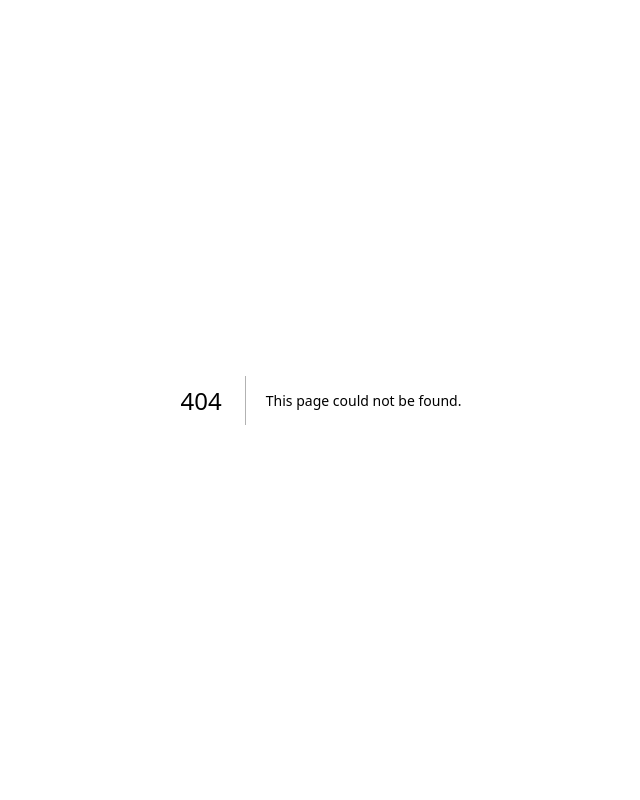
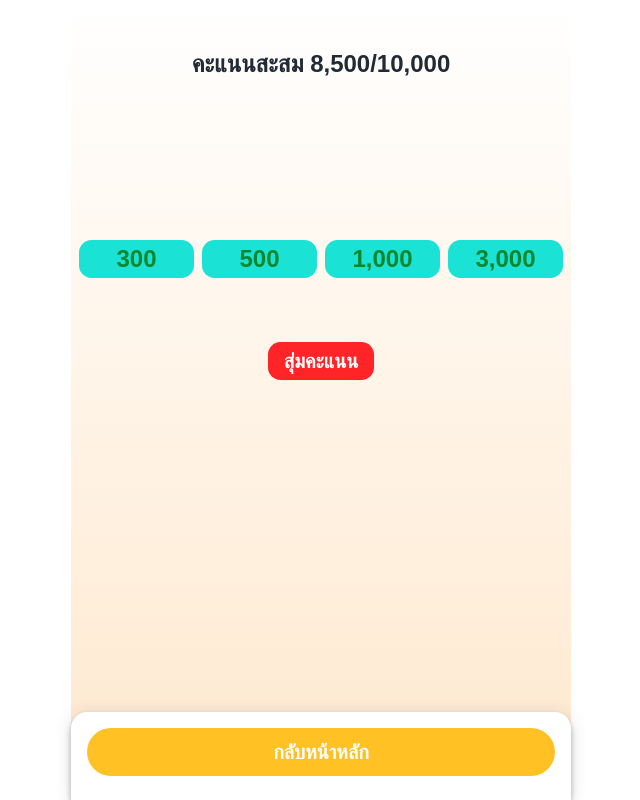
Before and after one commit to ekkaluckd/Test-Nextzy-PointCollectorGame, a Next.js app in the folder frontend/: page /game in a window 1280 px wide. Before the commit this address had no page. Shown: the whole page, without its empty margins (319-959 px from the left). Built offline with nearby package versions, Linux system fonts and the light colour scheme; a web font is replaced by a local one.

Commit message:
feat(frontend): build game page with elimination draw animation

```diff
--- /dev/null
+++ b/frontend/src/app/game/page.tsx
@@ -0,0 +1,14 @@
+import type { Metadata } from "next";
+import { GameScreen } from "@/features/game/GameScreen";
+
+export const metadata: Metadata = {
+  title: "เล่นเกม | เกมสะสมคะแนน Nextzy",
+};
+
+export default function GamePage() {
+  return (
+    <main className="mx-auto flex w-full max-w-[500px] flex-1 flex-col">
+      <GameScreen />
+    </main>
+  );
+}
--- /dev/null
+++ b/frontend/src/constants/game.ts
@@ -0,0 +1,4 @@
+export const SCORE_OPTIONS = [300, 500, 1000, 3000] as const;
+
+/** Delay between eliminating each chip during the draw animation. */
+export const ELIMINATION_STEP_MS = 500;
--- /dev/null
+++ b/frontend/src/features/game/GameScreen.tsx
@@ -0,0 +1,81 @@
+"use client";
+
+import { useCallback, useRef, useState } from "react";
+import Link from "next/link";
+import { Button } from "@/components/ui/Button";
+import { Modal } from "@/components/ui/Modal";
+import { StickyFooter } from "@/components/ui/StickyFooter";
+import { SCORE_OPTIONS } from "@/constants/game";
+import { formatNumber } from "@/lib/format";
+import { mockSummary } from "@/mocks/player";
+import { ScoreChip, type ChipState } from "./components/ScoreChip";
+import { useEliminationDraw } from "./useEliminationDraw";
+
+export function GameScreen() {
+  // TODO: replace mock state with API calls.
+  const [totalScore, setTotalScore] = useState(mockSummary.totalScore);
+  const maxScore = mockSummary.maxScore;
+
+  // Holds the new total from the draw until the animation reveals it.
+  const pendingTotal = useRef<number | null>(null);
+
+  const drawResult = useCallback(async () => {
+    const score = SCORE_OPTIONS[Math.floor(Math.random() * SCORE_OPTIONS.length)];
+    pendingTotal.current = Math.min(totalScore + score, maxScore);
+    return score;
+  }, [totalScore, maxScore]);
+
+  const handleReveal = useCallback(() => {
+    if (pendingTotal.current !== null) setTotalScore(pendingTotal.current);
+  }, []);
+
+  const { phase, eliminated, winner, error, start, reset } = useEliminationDraw(
+    SCORE_OPTIONS,
+    drawResult,
+    handleReveal,
+  );
+
+  const chipState = (value: number): ChipState =>
+    winner === value ? "winner" : eliminated.has(value) || winner !== null ? "eliminated" : "active";
+
+  return (
+    <div className="flex flex-1 flex-col bg-gradient-game pb-28">
+      <h1 className="pt-12 text-center text-2xl font-semibold text-heading">
+        คะแนนสะสม {formatNumber(totalScore)}/{formatNumber(maxScore)}
+      </h1>
+
+      <div className="grid grid-cols-4 gap-2 px-2 pt-40">
+        {SCORE_OPTIONS.map((value) => (
+          <ScoreChip key={value} value={value} state={chipState(value)} />
+        ))}
+      </div>
+
+      <div className="flex flex-col items-center gap-3 pt-16">
+        <Button variant="danger" onClick={start} disabled={phase !== "idle"}>
+          {phase === "drawing" ? "กำลังสุ่ม..." : "สุ่มคะแนน"}
+        </Button>
+        {error && (
+          <p role="alert" className="text-sm text-brand">
+            {error}
+          </p>
+        )}
+      </div>
+
+      <StickyFooter>
+        <Link
+          href="/"
+          className="flex h-12 w-full items-center justify-center rounded-full bg-accent text-xl font-bold text-white"
+        >
+          กลับหน้าหลัก
+        </Link>
+      </StickyFooter>
+
+      <Modal
+        open={phase === "finished" && winner !== null}
+        title="ได้รับ"
+        description={`${formatNumber(winner ?? 0)} คะแนน`}
+        onClose={reset}
+      />
+    </div>
+  );
+}
--- /dev/null
+++ b/frontend/src/features/game/components/ScoreChip.tsx
@@ -0,0 +1,19 @@
+import { formatNumber } from "@/lib/format";
+
+export type ChipState = "active" | "eliminated" | "winner";
+
+const stateClasses: Record<ChipState, string> = {
+  active: "bg-chip text-chip-text",
+  eliminated: "bg-transparent text-chip-faded",
+  winner: "bg-chip-win text-chip-text",
+};
+
+export function ScoreChip({ value, state }: { value: number; state: ChipState }) {
+  return (
+    <span
+      className={`flex h-[38px] items-center justify-center rounded-[12.5px] text-2xl font-semibold transition-colors duration-300 ${stateClasses[state]}`}
+    >
+      {formatNumber(value)}
+    </span>
+  );
+}
--- /dev/null
+++ b/frontend/src/features/game/useEliminationDraw.ts
@@ -0,0 +1,78 @@
+"use client";
+
+import { useCallback, useEffect, useRef, useState } from "react";
+import { ELIMINATION_STEP_MS } from "@/constants/game";
+
+export type DrawPhase = "idle" | "drawing" | "finished";
+
+function shuffle<T>(items: T[]): T[] {
+  const result = [...items];
+  for (let i = result.length - 1; i > 0; i--) {
+    const j = Math.floor(Math.random() * (i + 1));
+    [result[i], result[j]] = [result[j], result[i]];
+  }
+  return result;
+}
+
+const wait = (ms: number) => new Promise((resolve) => setTimeout(resolve, ms));
+
+/**
+ * Drives the "eliminate one option at a time" animation.
+ * The winning value is decided by `drawResult` (the server) before the animation starts,
+ * so the animation is purely visual and cannot influence the outcome.
+ */
+export function useEliminationDraw(
+  options: readonly number[],
+  drawResult: () => Promise<number>,
+  onReveal?: (value: number) => void,
+) {
+  const [phase, setPhase] = useState<DrawPhase>("idle");
+  const [eliminated, setEliminated] = useState<Set<number>>(new Set());
+  const [winner, setWinner] = useState<number | null>(null);
+  const [error, setError] = useState<string | null>(null);
+  const mounted = useRef(true);
+
+  useEffect(() => {
+    mounted.current = true;
+    return () => {
+      mounted.current = false;
+    };
+  }, []);
+
+  const start = useCallback(async () => {
+    setError(null);
+    setEliminated(new Set());
+    setWinner(null);
+    setPhase("drawing");
+
+    let result: number;
+    try {
+      result = await drawResult();
+    } catch (e) {
+      if (!mounted.current) return;
+      setError(e instanceof Error ? e.message : "สุ่มคะแนนไม่สำเร็จ กรุณาลองใหม่");
+      setPhase("idle");
+      return;
+    }
+
+    for (const value of shuffle(options.filter((o) => o !== result))) {
+      await wait(ELIMINATION_STEP_MS);
+      if (!mounted.current) return;
+      setEliminated((prev) => new Set(prev).add(value));
+    }
+
+    await wait(ELIMINATION_STEP_MS);
+    if (!mounted.current) return;
+    setWinner(result);
+    setPhase("finished");
+    onReveal?.(result);
+  }, [options, drawResult, onReveal]);
+
+  const reset = useCallback(() => {
+    setPhase("idle");
+    setEliminated(new Set());
+    setWinner(null);
+  }, []);
+
+  return { phase, eliminated, winner, error, start, reset };
+}
```
